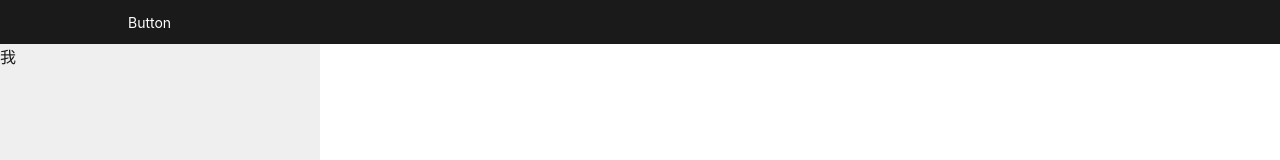
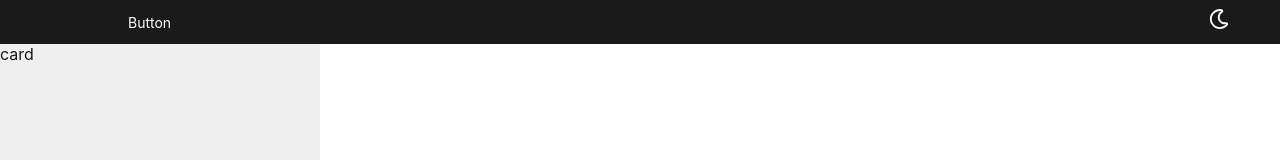
Before and after one commit to panjjIsArcher/DesignItems, a React (Vite) app: page / in a window 1280 px wide. Shown: the top 160 px of the page. Built offline with nearby package versions, Linux system fonts and the light colour scheme.

Commit message:
切换主题

```diff
--- a/package.json
+++ b/package.json
@@ -12,6 +12,7 @@
   "dependencies": {
     "react": "^18.3.1",
     "react-dom": "^18.3.1",
+    "react-icons": "^5.2.1",
     "react-router-dom": "^6.24.0",
     "sass": "^1.77.6",
     "scss": "^0.2.4"
--- a/src/App.tsx
+++ b/src/App.tsx
@@ -3,6 +3,7 @@ import IndexPage from "./view/index/index";
 import { useState } from "react";
 import { setTheme as setGlobalTheme } from "./util/skin";
 function App() {
+  // 默认主题是light
   const [theme, setTheme] = useState<string>("light");
   setGlobalTheme(theme === "light");
 
--- a/src/assets/index.module.scss
+++ b/src/assets/index.module.scss
@@ -2,7 +2,7 @@
 .nav {
   width: calc(100% - 20%);
   height: 44px;
-  background-color: $sub_color;
+  background-color: rgb(26, 26, 26);
   color: $text_color;
   font-size: $font-size;
   display: flex;
@@ -14,3 +14,18 @@
     }
   }
 }
+
+.icons {
+  position: fixed;
+  right: 4%;
+  font-size: 20px;
+  line-height: 44px;
+  top: 0;
+  &:hover {
+    cursor: pointer;
+  }
+}
+.icon-dark,
+.icon-light {
+  color: var(--main_color);
+}
--- a/src/assets/vari.scss
+++ b/src/assets/vari.scss
@@ -6,7 +6,7 @@
 
 // 深色主题
 [data-theme="dark"] {
-  --main_color: rgb(26, 26, 26);
+  --main_color: rgb(38, 38, 38);
   --sub_color: rgb(255, 255, 255);
   --text_color: rgb(26, 26, 26);
 }
--- a/src/components/Card.tsx
+++ b/src/components/Card.tsx
@@ -1,5 +1,5 @@
-function Card(){
-    return <div>我</div>
+function Card() {
+  return <div>card</div>;
 }
 
-export default Card
+export default Card;
--- a/src/index.scss
+++ b/src/index.scss
@@ -43,7 +43,7 @@ button {
   font-size: 1em;
   font-weight: 500;
   font-family: inherit;
-  background-color: #1a1a1a;
+  background-color: var(--main_color);
   cursor: pointer;
   transition: border-color 0.25s;
   &:hover {
--- a/src/util/skin.ts
+++ b/src/util/skin.ts
@@ -1,17 +1,19 @@
-const darkTheme = "rgb(51, 50, 50)";
-const lightTheme = "#fff";
+const THEME = {
+  LIGHT: "light",
+  DARK: "dark",
+};
 
 // 获取对应的主题
 const getThemeMap = (): string | null => {
   return document.documentElement.getAttribute("data-theme");
 };
 
-// 设置主题颜色
+// 设置主题
 const setTheme = (isLight: boolean = true) => {
   document.documentElement.setAttribute(
     "data-theme",
-    isLight ? "light" : "dark"
+    isLight ? THEME.LIGHT : THEME.DARK
   );
 };
 
-export { getThemeMap, setTheme };
+export { getThemeMap, setTheme, THEME };
--- a/src/view/index/index.tsx
+++ b/src/view/index/index.tsx
@@ -1,8 +1,29 @@
 import IndexStyle from "../../assets/index.module.scss";
 import { Link, Routes, Route } from "react-router-dom";
-import { Fragment } from "react";
+import { Fragment, useEffect, useState } from "react";
 import Home from "../home/home";
+import { FaRegMoon } from "react-icons/fa";
+import { LuSun } from "react-icons/lu";
+import {
+  getThemeMap,
+  setTheme as setGlobalTheme,
+  THEME,
+} from "../../util/skin";
+
 function Index() {
+  const [theme, setTheme] = useState(getThemeMap());
+  console.log("theme", theme);
+
+  // // mounted
+  // useEffect(() => {
+
+  // }, []);
+
+  const switchTheme = (isLight: boolean) => {
+    setTheme(isLight ? THEME.DARK : THEME.LIGHT);
+    setGlobalTheme(!isLight);
+  };
+
   return (
     <Fragment>
       <ul className={IndexStyle.nav}>
@@ -10,6 +31,17 @@ function Index() {
           <Link to="/">Button</Link>
         </li>
       </ul>
+      <div
+        className={`${IndexStyle.icons}  ${
+          theme === THEME.LIGHT ? IndexStyle["icon-light"] : ["icon-dark"]
+        }`}
+      >
+        {theme === THEME.LIGHT ? (
+          <FaRegMoon onClick={() => switchTheme(true)} />
+        ) : (
+          <LuSun onClick={() => switchTheme(false)} />
+        )}
+      </div>
       <Routes>
         <Route path="/" element={<Home />} />
       </Routes>
```
Also changed, not shown: 1 other file (tests, documents, lock files or other folders).
